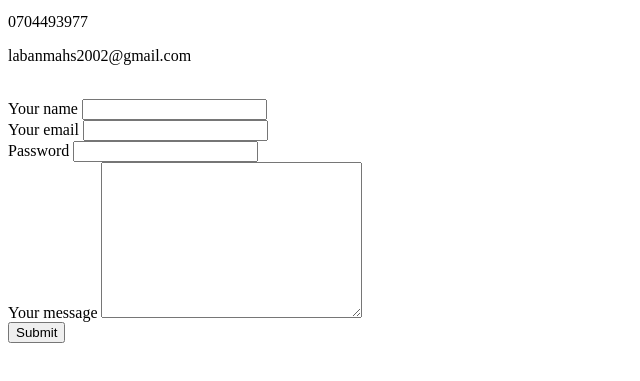
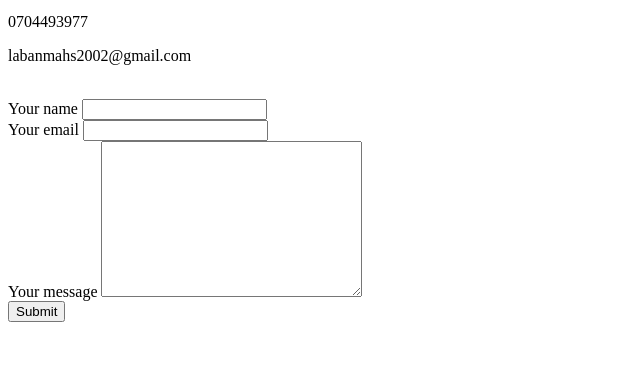
Before and after one commit to lbnmahs/cv, a plain HTML site: page contact-me.html in a window 1280 px wide. Shown: the part 101-482 px from the top of the page, without its empty margins (0-640 px from the left). Drawn offline with Linux system fonts and the light colour scheme.

Commit message:
Add files via upload

```diff
--- a/contact-me.html
+++ b/contact-me.html
@@ -19,9 +19,6 @@
       <label for="">Your email</label>
       <input type="email" name="yourMessage" value=""><br>
 
-      <label for="">Password</label>
-      <input type="password" name="yourPassword" value=""><br>
-
       <label for="">Your message</label>
       <textarea name="yourMessage" rows="10" cols="30"></textarea><br>
       <input type="submit" name="">
```
